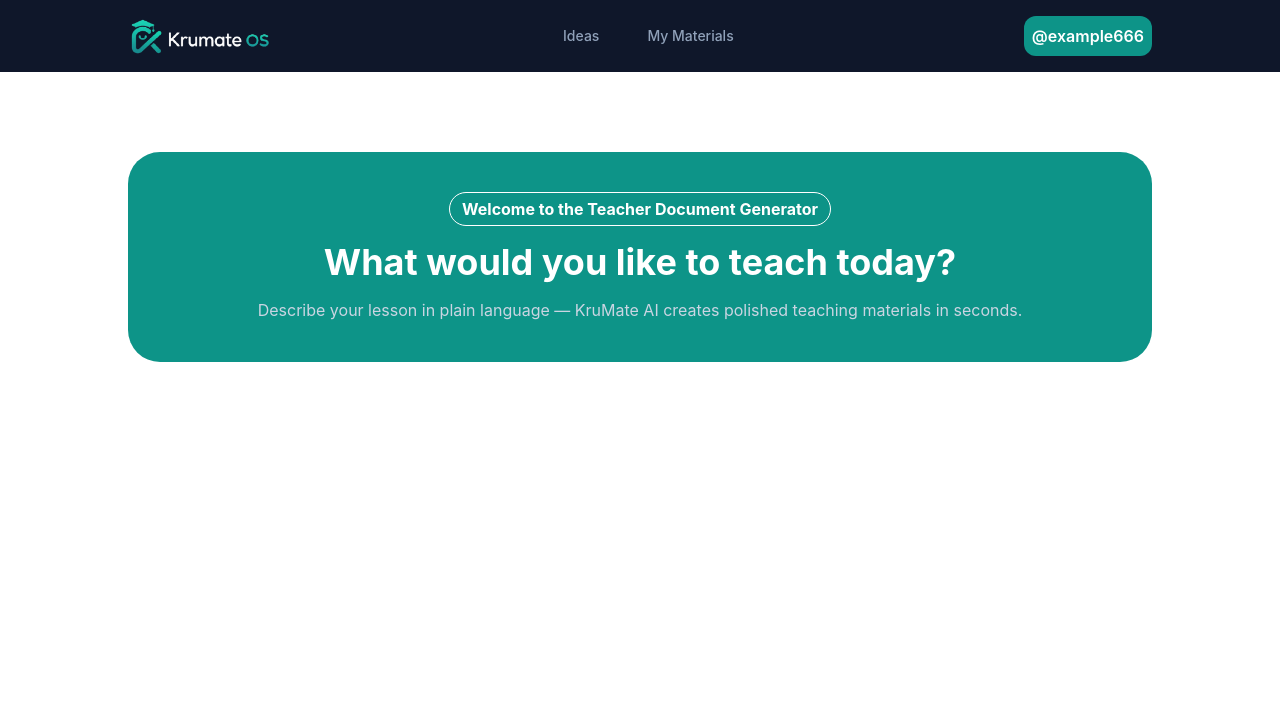
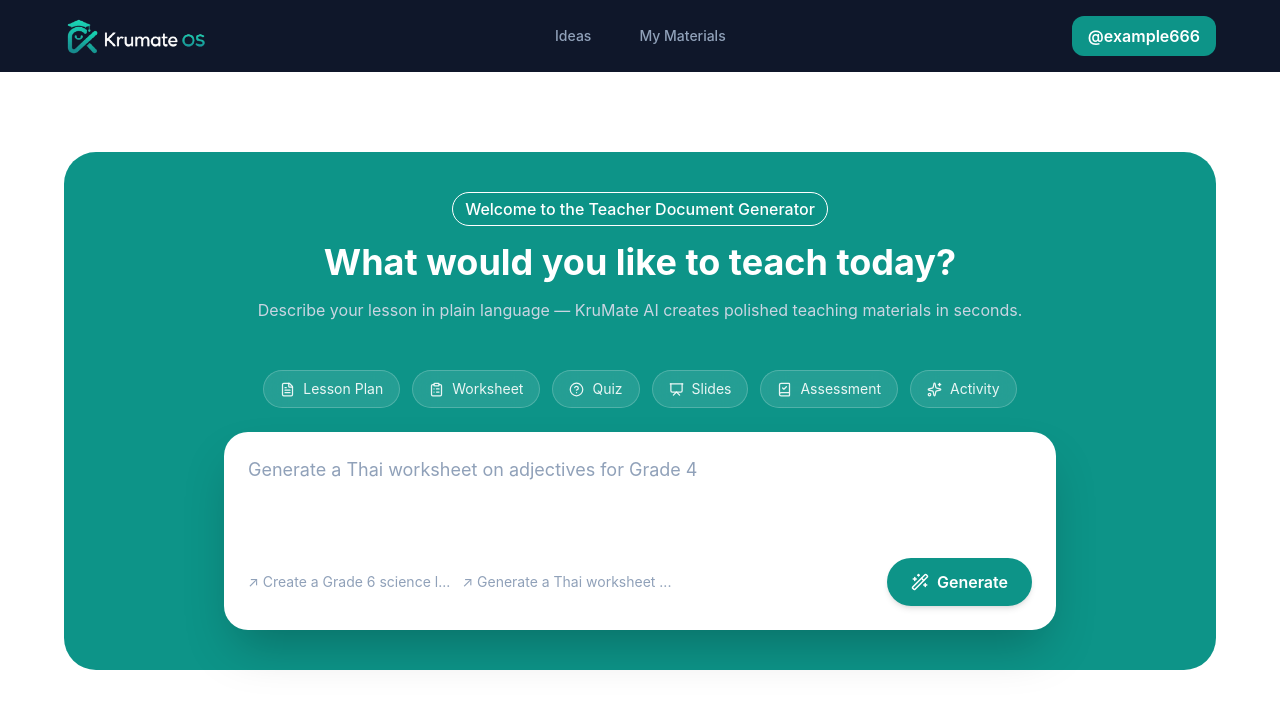
Before and after one commit to Byffify/JUMP-Thailand-2026, a React (Vite) app: page / in a window 1280 px wide. Shown: the top 708 px of the page. Built offline with nearby package versions, Linux system fonts and the light colour scheme.

Commit message:
add feature prompt textarea and badge

```diff
--- a/package.json
+++ b/package.json
@@ -13,6 +13,7 @@
     "@anthropic-ai/sdk": "^0.115.0",
     "@tailwindcss/vite": "^4.3.3",
     "file-saver": "^2.0.5",
+    "lucide-react": "^1.28.0",
     "react": "^19.2.8",
     "react-dom": "^19.2.8",
     "react-icons": "^5.7.0",
--- a/src/components/Hero.jsx
+++ b/src/components/Hero.jsx
@@ -1,7 +1,26 @@
+import {
+  FileText,
+  ClipboardList,
+  CircleHelp,
+  Presentation,
+  BookCheck,
+  Sparkles,
+  Wand2,
+} from "lucide-react";
+
+const tabs = [
+  { label: "Lesson Plan", icon: FileText },
+  { label: "Worksheet", icon: ClipboardList },
+  { label: "Quiz", icon: CircleHelp },
+  { label: "Slides", icon: Presentation },
+  { label: "Assessment", icon: BookCheck },
+  { label: "Activity", icon: Sparkles },
+];
+
 function Hero() {
   return (
-    <div className="hero flex justify-center items-center flex-col gap-4 text-center p-10 bg-krumate-teal mx-auto max-w-5xl mt-20 rounded-4xl">
-      <p className="font-bold  text-md border w-fit px-3 py-1 rounded-full text-white bg-krumate-teal/50">
+    <div className="hero flex justify-center items-center flex-col gap-4 text-center p-10  bg-krumate-teal mx-auto max-w-6xl mt-20 rounded-4xl">
+      <p className="font-medium text-md border w-fit px-3 py-1 rounded-full text-white bg-krumate-teal/50">
         Welcome to the Teacher Document Generator
       </p>
       <h1 className="text-4xl font-bold text-white">
@@ -11,6 +30,53 @@ function Hero() {
         Describe your lesson in plain language — KruMate AI creates polished
         teaching materials in seconds.
       </p>
+      <section className="w-full rounded-3xl mt-8">
+        <div className="max-w-6xl mx-auto">
+          {/* Tabs */}
+          <div className="flex flex-wrap gap-3 justify-center mb-6">
+            {tabs.map((tab) => {
+              const Icon = tab.icon;
+
+              return (
+                <button
+                  key={tab.label}
+                  className="flex items-center gap-2 rounded-full border border-white/20 bg-white/10 px-4 py-2 text-sm text-white/90 backdrop-blur-md transition hover:brightness-110 cursor-pointer"
+                >
+                  <Icon size={15} />
+                  {tab.label}
+                </button>
+              );
+            })}
+          </div>
+
+          {/* Prompt Box */}
+          <div className="bg-white rounded-3xl p-6 shadow-2xl mx-30 h-fit">
+            <textarea
+              placeholder="Generate a Thai worksheet on adjectives for Grade 4"
+              className="w-full h-20 resize-none border-none outline-none text-lg text-slate-600 placeholder:text-slate-400"
+            />
+
+            <div className="flex items-center justify-between mt-4">
+              {/* Suggestions */}
+              <div className="flex flex-wrap gap-3">
+                <button className="text-sm text-slate-400 hover:text-slate-600">
+                  ↗ Create a Grade 6 science l...
+                </button>
+
+                <button className="text-sm text-slate-400 hover:text-slate-600">
+                  ↗ Generate a Thai worksheet ...
+                </button>
+              </div>
+
+              {/* Generate Button */}
+              <button className="flex items-center gap-2 rounded-full bg-krumate-teal px-6 py-3 font-semibold text-white shadow-md transition hover:scale-105">
+                <Wand2 size={18} />
+                Generate
+              </button>
+            </div>
+          </div>
+        </div>
+      </section>
     </div>
   );
 }
--- a/src/components/Navbar.jsx
+++ b/src/components/Navbar.jsx
@@ -3,9 +3,9 @@ import logo from "../assets/logo.png";
 function Navbar() {
   return (
     <header className="bg-krumate-navy py-4 text-white">
-      <nav className="max-w-5xl mx-auto justify-between items-center flex">
+      <nav className="max-w-6xl mx-auto justify-between items-center flex">
         <div>
-          <img src={logo} alt="Logo" className="h-10" />
+          <img src={logo} alt="Logo" className="h-10 cursor-pointer" />
         </div>
         <div className="flex gap-4">
           <a
@@ -22,7 +22,7 @@ function Navbar() {
           </a>
         </div>
         <div>
-          <button className="rounded-xl p-2 bg-krumate-teal hover:brightness-110 transition-colors duration-300 font-semibold">
+          <button className="rounded-xl py-2 px-4 bg-krumate-teal hover:brightness-110 transition-colors duration-300 font-semibold cursor-pointer">
             @example666
           </button>
         </div>
```
Also changed, not shown: 1 other file (tests, documents, lock files or other folders).
